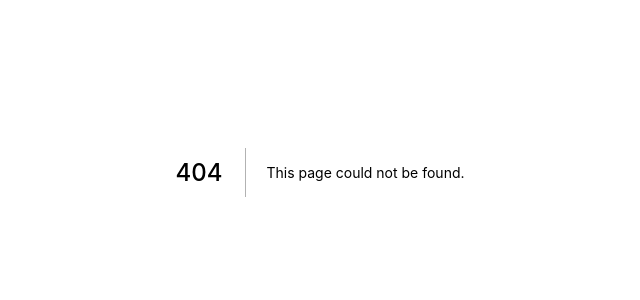
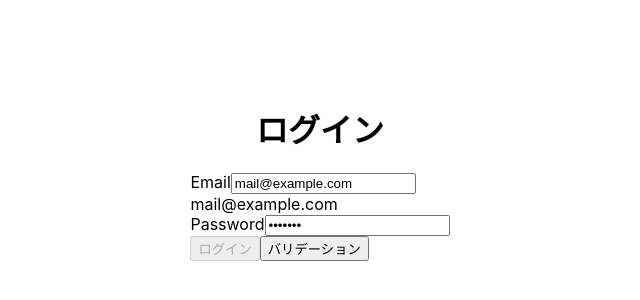
Before and after one commit to yosilverfox/myapp-nextjs, a Next.js app: page /formsample in a window 1280 px wide. Before the commit this address had no page. Shown: the part 228-528 px from the top of the page, without its empty margins (320-960 px from the left). Built offline with nearby package versions, Linux system fonts and the light colour scheme.

Commit message:
React Hook Formサンプル　終わり

```diff
--- a/components/user.tsx
+++ b/components/user.tsx
@@ -25,8 +25,10 @@ export default function User() {
     if (session) {
         return (
             <>
-                {user ? <div>メールアドレス：{user['email']}</div> : <button onClick={FetchUser}>ユーザー情報を取得</button>}
+                {user ? <div>メールアドレス：{user['email']}</div> : <button onClick={FetchUser}>メールアドレスを確認</button>}
             </>
         )
+    } else {
+        return (<></>)
     }
 }
--- a/package.json
+++ b/package.json
@@ -13,7 +13,8 @@
     "next": "12.2.5",
     "next-auth": "^4.10.3",
     "react": "18.2.0",
-    "react-dom": "18.2.0"
+    "react-dom": "18.2.0",
+    "react-hook-form": "^7.36.0"
   },
   "devDependencies": {
     "@types/node": "18.7.14",
--- /dev/null
+++ b/pages/formsample.tsx
@@ -0,0 +1,72 @@
+import type { NextPage } from "next"
+import styles from '../styles/Home.module.css'
+import { useForm, SubmitHandler } from "react-hook-form"
+
+
+interface Inputs {
+    email: string
+    password: string
+}
+
+const SampleForm: NextPage = () => {
+    const {
+        register,
+        handleSubmit,
+        formState: { isDirty, dirtyFields, isValid, errors },
+        trigger,
+        watch,
+        getValues,
+    } = useForm<Inputs>({
+        defaultValues: {email: 'mail@example.com', password: '1234567'},
+        mode: 'onBlur',
+        reValidateMode: 'onChange',
+        criteriaMode: 'all'
+    })
+    const onSubmit: SubmitHandler<Inputs> = (data) => console.log(data)
+
+    return (
+        <div className={styles.container}>
+            <main className={styles.main}>
+                <h1>ログイン</h1>
+                <form onSubmit={handleSubmit(onSubmit)}>
+                    <div>
+                        <label htmlFor="email">Email</label>
+                        <input id="email" {...register('email', {
+                            required: {
+                                value: true,
+                                message: '入力してください'
+                            }}
+                        )} />
+                        <div>{watch('email')}</div>
+                        {errors.email?.message && (<div>{errors.email.message}</div>)}
+                    </div>
+                    <div>
+                        <label htmlFor="password">Password</label>
+                        <input id="password" {...register('password', {
+                            required: {
+                                value: true,
+                                message: '入力してください',
+                            },
+                            pattern: {
+                                value: /^[A-Za-z]+$/,
+                                message: 'アルファベットのみ入力してください',
+                            },
+                            minLength: {
+                                value: 8,
+                                message: '8文字以上入力してください',
+                            },
+                        }
+                        )} type="password" />
+                        {/* {errors.password?.message && (<div>{errors.password.message}</div>)} */}
+                        {errors.password?.types?.pattern && (<div>{errors.password.types.pattern}</div>)}
+                        {errors.password?.types?.minLength && (<div>{errors.password.types.minLength}</div>)}
+                    </div>
+                    <button type="submit" disabled={!dirtyFields.email || !isValid}>ログイン</button>
+                    <button type="button" onClick={() => trigger('password')}>バリデーション</button>
+                </form>
+            </main>
+        </div>
+    )
+}
+
+export default SampleForm
--- a/pages/index.tsx
+++ b/pages/index.tsx
@@ -14,14 +14,14 @@ const Home: NextPage = () => {
     return (
       <div className={styles.container}>
         <Head>
-          <title>My App Lab</title>
+          <title>My App</title>
           <meta name="description" content="Generated by create next app" />
           <link rel="icon" href="/favicon.ico" />
         </Head>
 
         <main className={styles.main}>
           <h1 className={styles.title}>
-            My App Lab
+            My App
           </h1>
 
           <p className={styles.description}>
```
Also changed, not shown: 1 other file (tests, documents, lock files or other folders).
